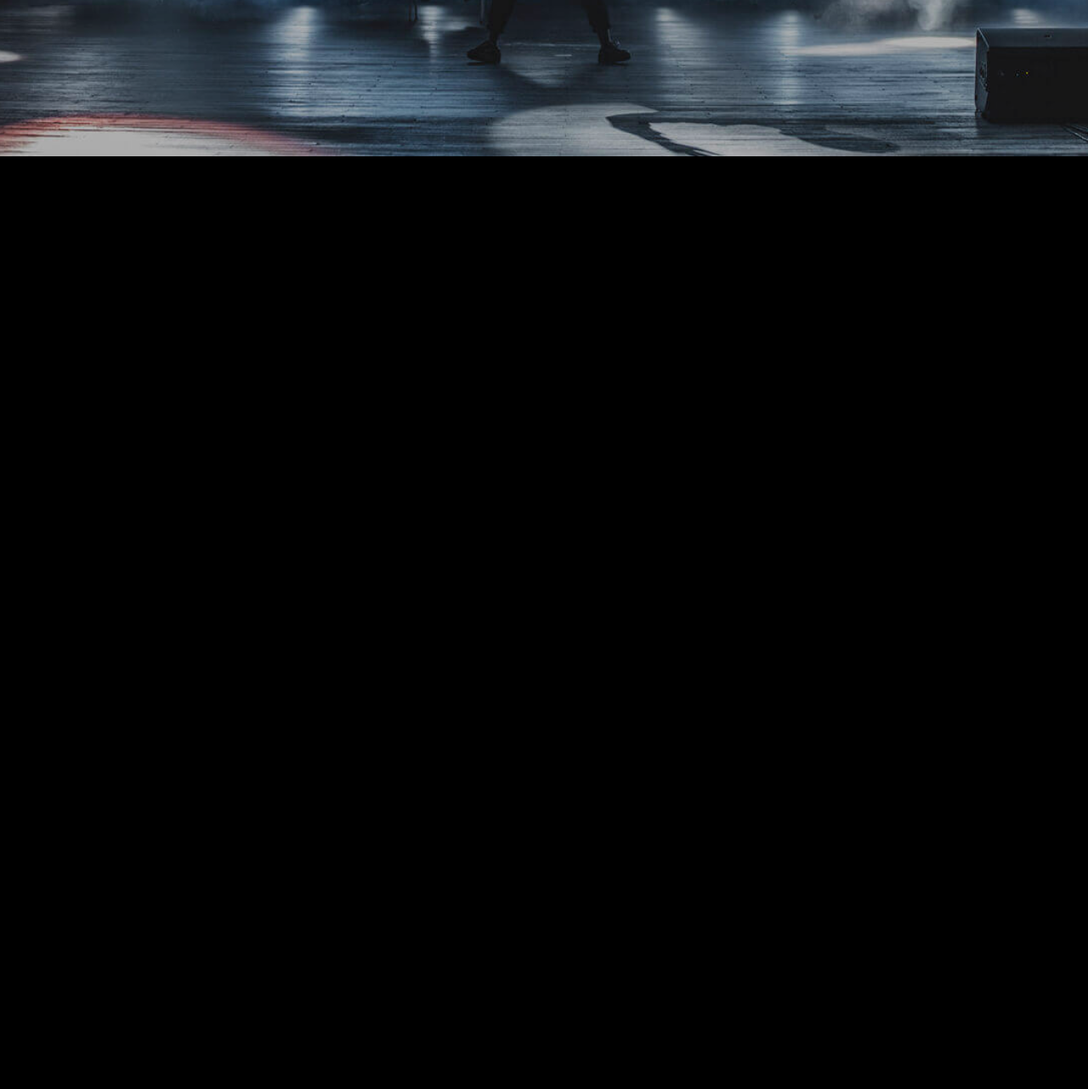
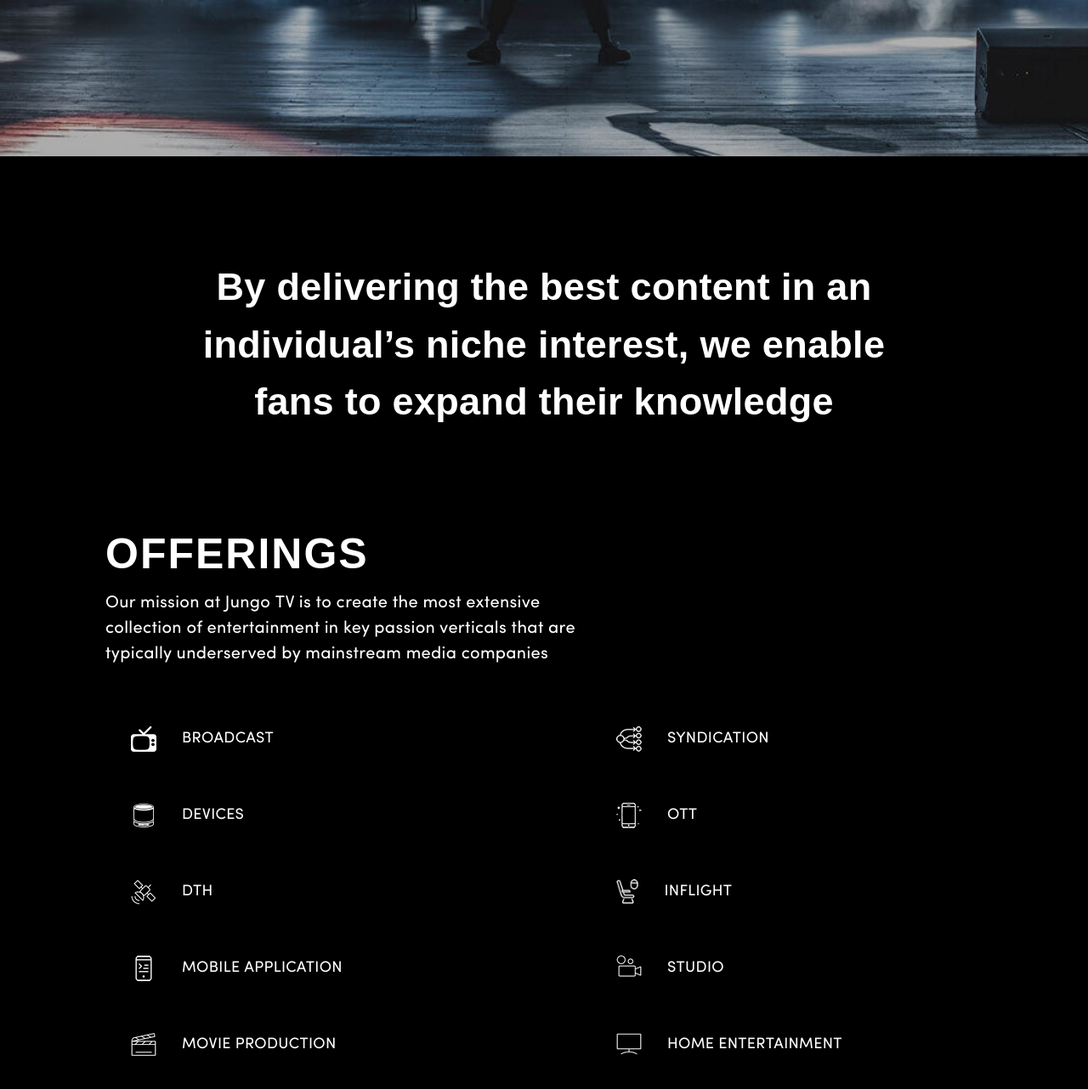
Before and after one commit to Narayanaash/gatsby, a Gatsby site: page / in a window 1280 px wide. Shown: the part 616-1898 px from the top of the page at 85% size. Before the commit the page ends 800 px from the top, so only its background shows below. Built offline with nearby package versions, Linux system fonts and the light colour scheme; Gatsby itself is replaced by a stand-in of ours; a web font is replaced by a local one.

```diff
--- a/src/pages/index.jsx
+++ b/src/pages/index.jsx
@@ -15,6 +15,72 @@
             </div>
           </div>
         </section>
+        <section class="aboutHead margin__top__pages">
+          <div class="paddingTopBottom">
+            <div class="wrapper wrapper--small">
+              <h2 class="aboutHead__h2 text-center mb-0 showDiv">By delivering the best content in an individual’s niche interest, we enable fans to expand their knowledge</h2>
+            </div>
+          </div>
+        </section>
+        <section class="offerings blackBg zIndex">
+          <div class="paddingTopBottom">
+            <div class="wrapper wrapper--small">
+              <h2 class="offerings__h2 title showDiv">OFFERINGS</h2>
+              <p class="sub__title showDiv">Our mission at Jungo TV is to create the most extensive collection of entertainment in key passion verticals that are typically underserved by mainstream media companies</p>
+              <div class="row relative">
+                <div class="col-6 col-sm-12">
+                  <ul class="offerings__list">
+                    <li class="offerings__item d-flex showDiv" data-bg="/images/offerings/broadcast.jpg">
+                      <img src="/images/icons/broadcast.png" alt="" class="offerings__icon" />
+                      <div class="offerings__text transition">BROADCAST</div>
+                    </li>
+                    <li class="offerings__item d-flex showDiv" data-bg="/images/offerings/devices.jpg">
+                      <img src="/images/icons/devices.png" alt="" class="offerings__icon" />
+                      <div class="offerings__text transition">DEVICES</div>
+                    </li>
+                    <li class="offerings__item d-flex showDiv" data-bg="/images/offerings/dth.jpg">
+                      <img src="/images/icons/dth.png" alt="" class="offerings__icon" />
+                      <div class="offerings__text transition">DTH</div>
+                    </li>
+                    <li class="offerings__item d-flex showDiv" data-bg="/images/offerings/mobile-application.jpg">
+                      <img src="/images/icons/mobile-application.png" alt="" class="offerings__icon" />
+                      <div class="offerings__text transition">MOBILE APPLICATION</div>
+                    </li>
+                    <li class="offerings__item d-flex showDiv" data-bg="/images/offerings/movie-production.jpg">
+                      <img src="/images/icons/movie-production.png" alt="" class="offerings__icon" />
+                      <div class="offerings__text transition">MOVIE PRODUCTION</div>
+                    </li>
+                  </ul>
+                </div>
+                <div class="col-6 col-sm-12">
+                  <ul class="offerings__list">
+                    <li class="offerings__item d-flex showDiv" data-bg="/images/offerings/syndication.jpg">
+                      <img src="/images/icons/syndication.png" alt="" class="offerings__icon" />
+                      <div class="offerings__text transition">SYNDICATION</div>
+                    </li>
+                    <li class="offerings__item d-flex showDiv" data-bg="/images/offerings/ott.jpg">
+                      <img src="/images/icons/ott.png" alt="" class="offerings__icon" />
+                      <div class="offerings__text transition">OTT</div>
+                    </li>
+                    <li class="offerings__item d-flex showDiv" data-bg="/images/offerings/inflight.jpg">
+                      <img src="/images/icons/inflight.png" alt="" class="offerings__icon" />
+                      <div class="offerings__text transition">INFLIGHT</div>
+                    </li>
+                    <li class="offerings__item d-flex showDiv" data-bg="/images/offerings/studio.jpg">
+                      <img src="/images/icons/studio.png" alt="" class="offerings__icon" />
+                      <div class="offerings__text transition">STUDIO</div>
+                    </li>
+                    <li class="offerings__item d-flex showDiv" data-bg="/images/offerings/home-entertainment.jpg">
+                      <img src="/images/icons/home-entertainment.png" alt="" class="offerings__icon" />
+                      <div class="offerings__text transition">HOME ENTERTAINMENT</div>
+                    </li>
+                  </ul>
+                </div>
+                <div class="offerings__hover__img d-flex"></div>
+              </div>
+            </div>
+          </div>
+        </section>
       </div>
     </Layout>
   )
--- a/src/styles/_home.scss
+++ b/src/styles/_home.scss
@@ -10,7 +10,7 @@
 .hero {
   width: 100%;
   height: 100vh;
-  position: sticky;
+  // position: sticky;
   top: 0;
   z-index: 1;
   will-change: transform;
```
Lines whose indentation alone changed are shown as unchanged.
